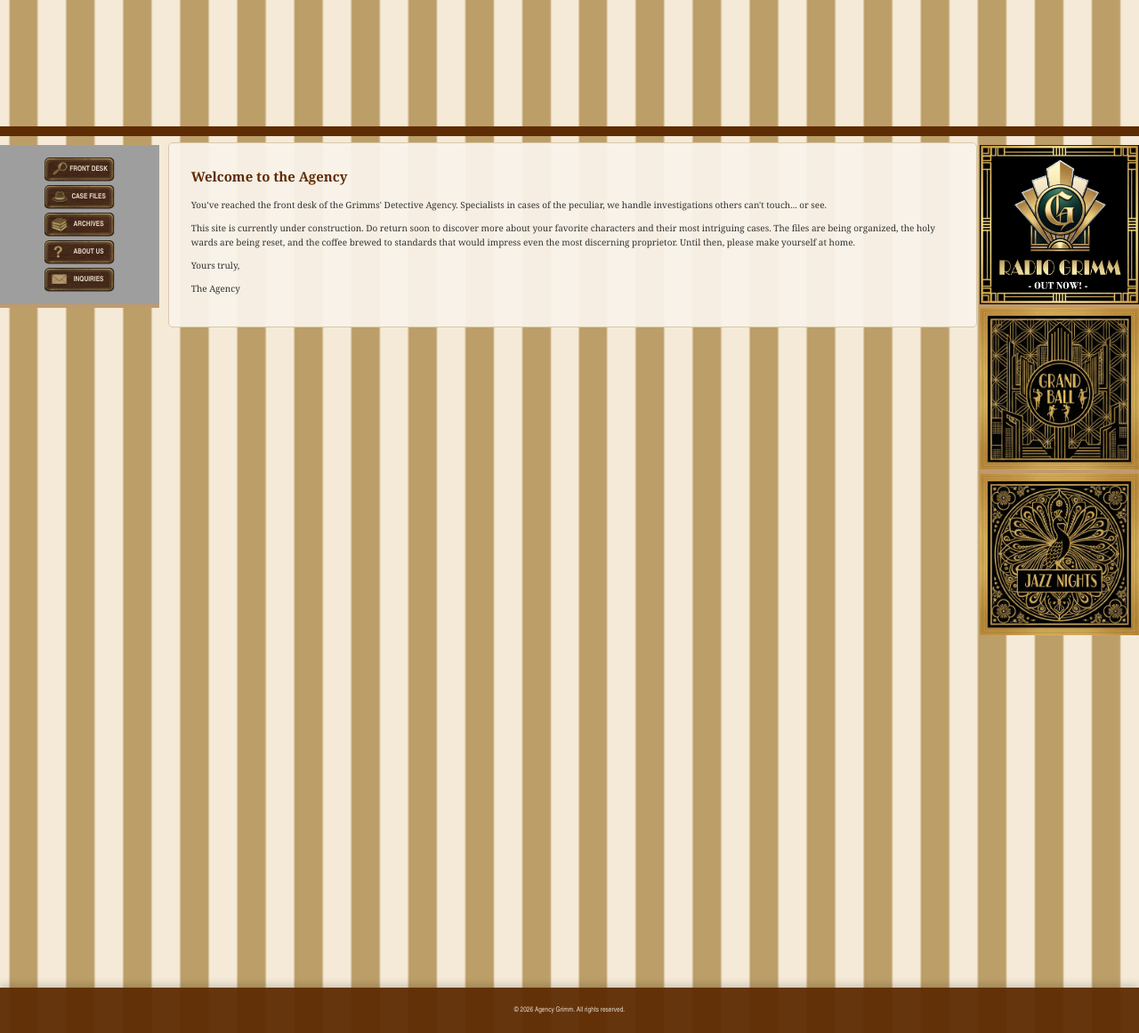
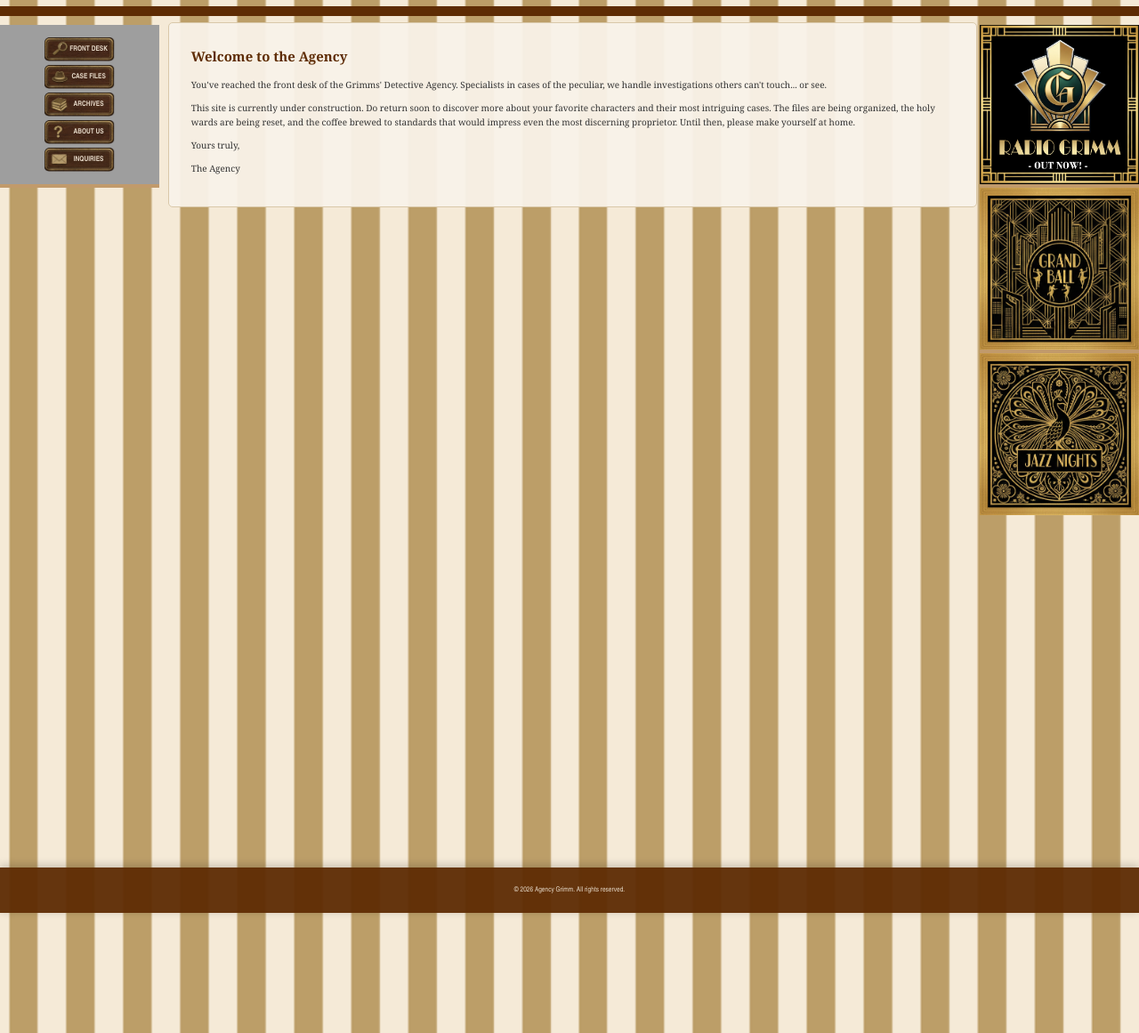
Before and after one commit to johnhopes-collab/grimmsdetectiveagency, a Jekyll site: the page built from index.html, in a window 1280 px wide. Shown: the part 692-1853 px from the top of the page at 89% size. Built offline with Jekyll 4.4.1, drawn with Linux system fonts in a browser that asks for light colours; grey boxes are pictures that could not be loaded.

Commit message:
Reduce top margin of content container

```diff
--- a/assets/css/style.scss
+++ b/assets/css/style.scss
@@ -69,7 +69,7 @@ body {
 /* Create a fixed-ratio container system */
 .content-container {
     position: relative;
-    margin-top: 20vh;
+    margin-top: 5vh;
     z-index: 1;
     display: flex;
     min-height: 100vh;
```
